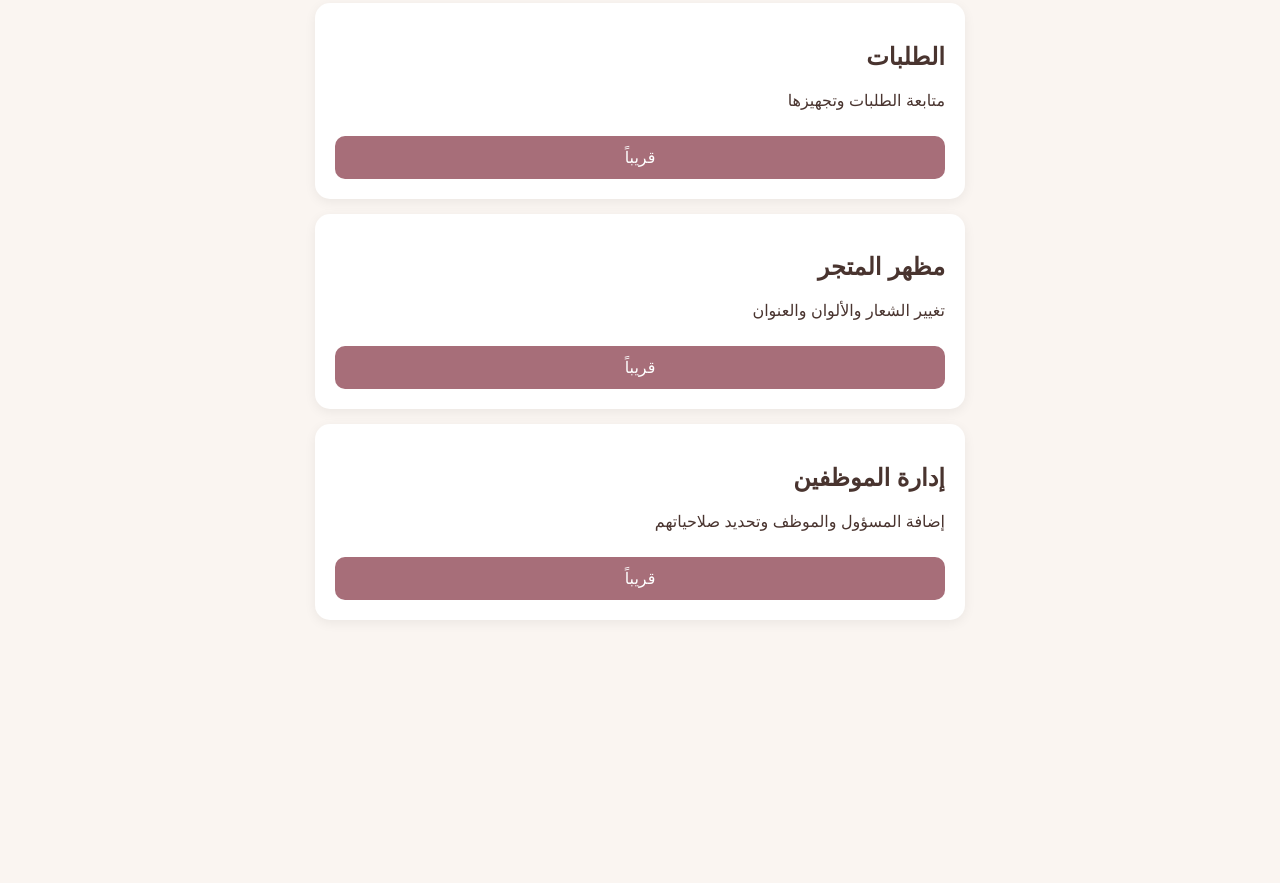
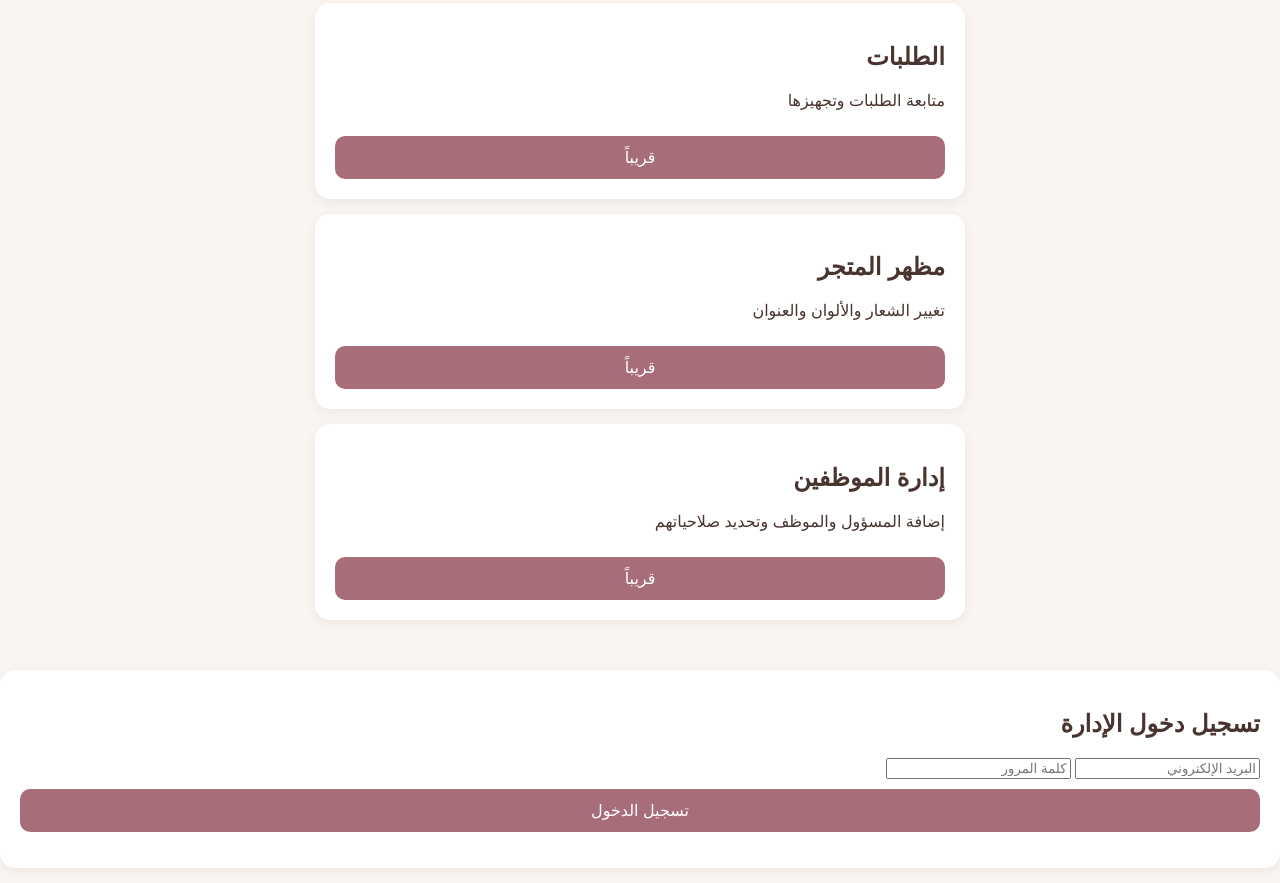
Before and after one commit to memolorans-stack/LOLO-BUOTIQUE, a plain HTML site: page admin.html in a window 1280 px wide. Shown: the part 406-1289 px from the top of the page. Before the commit the page ends 1061 px from the top, so only its background shows below. Drawn offline with nearby package versions, Linux system fonts and the light colour scheme.

Commit message:
Update admin.html

```diff
--- a/admin.html
+++ b/admin.html
@@ -73,5 +73,29 @@
       <button disabled>قريباً</button>
     </div>
   </main>
+
+<div id="loginBox" class="card">
+  <h2>تسجيل دخول الإدارة</h2>
+  <input id="adminEmail" type="email"
+    placeholder="البريد الإلكتروني">
+  <input id="adminPassword" type="password"
+    placeholder="كلمة المرور">
+  <button type="button" id="loginBtn">
+    تسجيل الدخول
+  </button>
+  <p id="loginMessage"></p>
+</div>
+
+<script src="https://cdn.jsdelivr.net/npm/@supabase/supabase-js@2"></script>
+<script>
+  const SUPABASE_URL = "https://yeihtioiuwxfhxbrfgbl.supabase.co";
+  const SUPABASE_KEY = "sb_publishable_hDsENPJ7yzc9vzPRPizGnA_FyGjjG1c";
+
+  const supabaseClient = window.supabase.createClient(
+    SUPABASE_URL,
+    SUPABASE_KEY
+  );
+</script>
+
 </body>
 </html>
```
